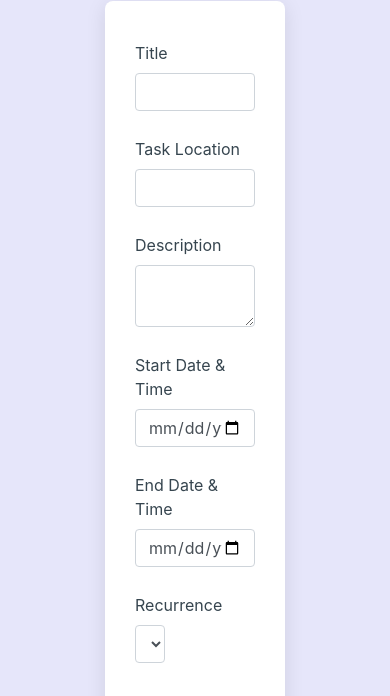
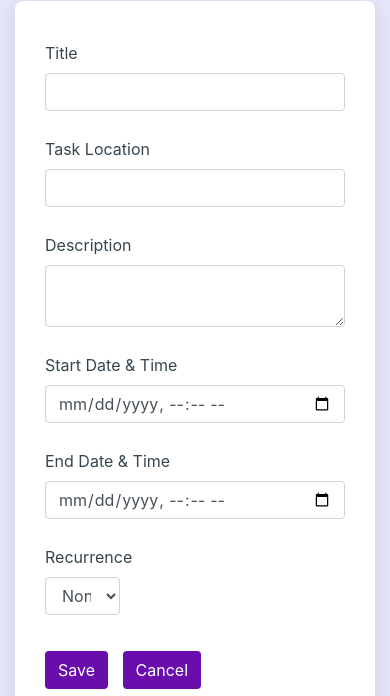
Before and after one commit to mustapha0705/day-mider, a plain HTML site: page new-task.html in a window 390 px wide. Shown: the part 95-791 px from the top of the page. Drawn offline with nearby package versions, Linux system fonts and the light colour scheme.

Commit message:
changed size of form to make it responsive on mobile

```diff
--- a/new-task.html
+++ b/new-task.html
@@ -13,8 +13,6 @@
         }
 
         .form-container {
-            width: 50%;
-            margin: 0 auto;
             padding: 30px;
             background-color: #ffffff;
             box-shadow: 0px 4px 20px rgba(0, 0, 0, 0.1);
@@ -55,6 +53,8 @@
         <h2 class="form-title text-center">New Task/Event</h2>
 
         <!-- Task/Event Form -->
+        <div class="row">
+            <div class="col-12 col-md-8 offset-md-2"> <!-- Full width on small screens, centered on medium+ -->
                 <section class="form-container">
                     <form>
                         <div class="form-group">
@@ -90,13 +90,15 @@
                         </div>
 
                         <!-- Save, Cancel, and Custom Reminders Buttons -->
-                <button class="btn btn-save" style="background-color: #6A0DAD; color: #FFFFFF;">Save</button>
-                <button class="btn btn-cancel" style="background-color: #6A0DAD; color: #FFFFFF;">Cancel</button>
+                        <button type="submit" class="btn btn-save" style="background-color: #6A0DAD; color: #FFFFFF;">Save</button>
+                        <button type="button" class="btn btn-cancel" style="background-color: #6A0DAD; color: #FFFFFF;">Cancel</button>
                     </form>
                     <a href="reminder.html">
                         <button class="btn btn-set-reminders mt-3 mb-5" style="background-color: #98FF98; color: black;">Set Reminders</button>
                     </a>
                 </section>
+            </div>
+        </div>
     </div>
 
     <!-- Footer -->
```
Lines whose indentation alone changed are shown as unchanged.
